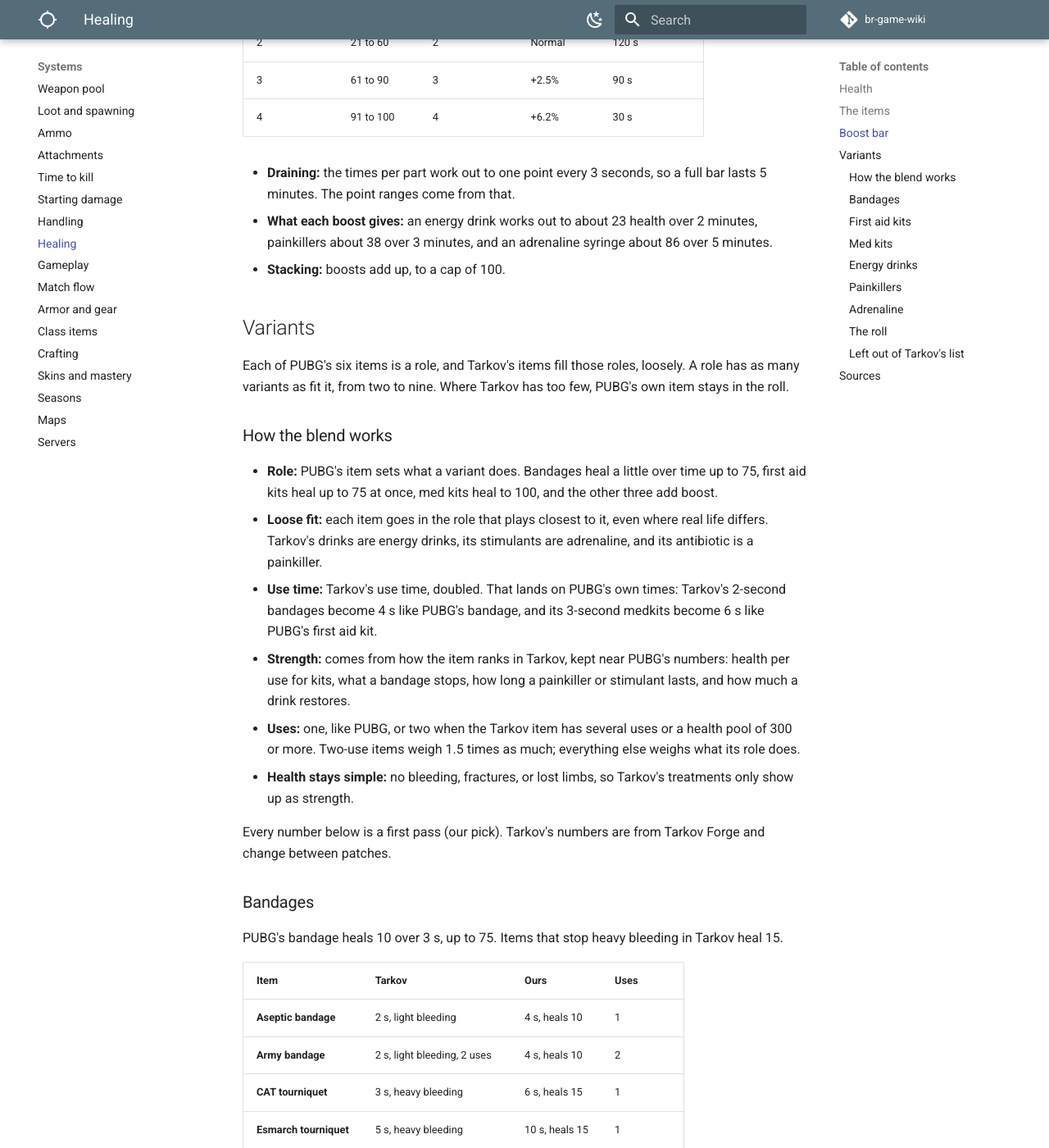
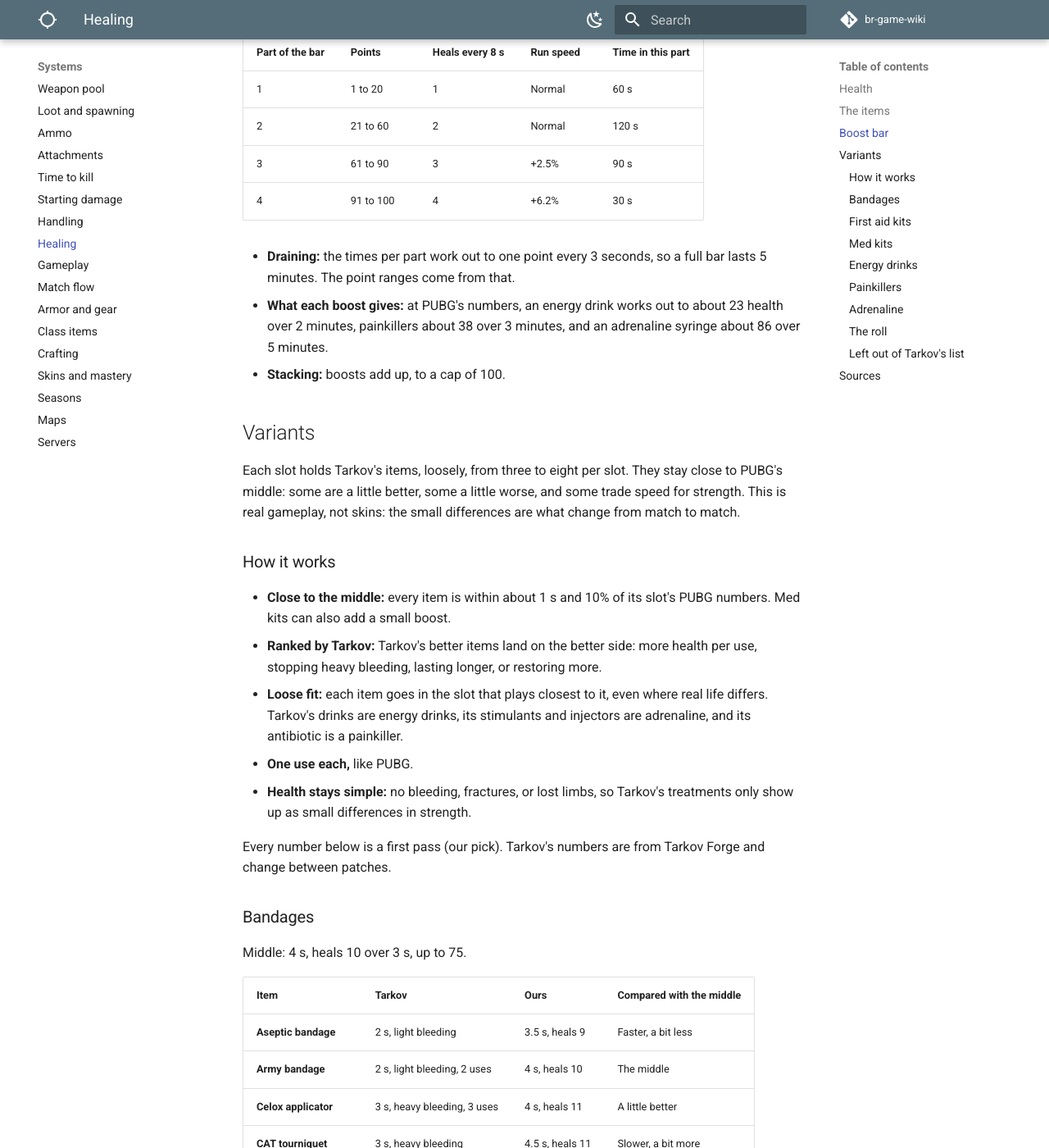
Before and after one commit to DerrickSpartan1/br-game-wiki, an MkDocs documentation site: the page built from docs/systems/healing.md, in a window 1280 px wide and 1400 px high, scrolled down 1438 px. Shown: the whole window at 82% size. Built offline with MkDocs 1.6.1 and Material for MkDocs 9.7.7, drawn with Linux system fonts in a browser that asks for light colours; comment, search, counter and statistics services are not loaded; some of the changed text lies outside the part shown.

Commit message:
Keep healing items close to PUBG's numbers, one Tarkov item per slot
Co-Authored-By: Claude Opus 5.5 <noreply@anthropic.com>
Claude-Session: https://claude.ai/code/session_01LAp2s4euUjj6HZthupXLj4

```diff
--- a/docs/systems/healing.md
+++ b/docs/systems/healing.md
@@ -1,29 +1,29 @@
 # Healing
 
-Healing works like PUBG's: three healing items, three boosts, and the boost bar. PUBG's six items are six roles, and Escape from Tarkov's meds, drinks, and stimulants fill them as variants. Every match rolls one item per role. Numbers marked "our pick" are first passes to tune in play testing.
+Healing works like PUBG's: three healing items, three boosts, and the boost bar. PUBG's six items are six slots, and Escape from Tarkov's meds, drinks, and stimulants fill them, each a little better or a little worse than PUBG's numbers. Every match rolls one item per slot. Numbers marked "our pick" are first passes to tune in play testing.
 
 ## Health
 
 - **100 health,** like PUBG. Zone damage is a percent of that ([The zone](match-flow.md#the-zone)).
-- **Two caps:** bandages and first aid kits only heal up to 75. Only the med kit and the boost bar take you past 75 to 100.
+- **Two caps:** bandages and first aid kits only heal up to about 75 (first aid kits 70 to 80, by item). Only med kits and the boost bar take you past that to 100.
 
 ## The items
 
-PUBG's six items set the six roles. The real items that fill each role are under [Variants](#variants).
+PUBG's six items are the six slots. Their numbers are the middle that every item in the slot is compared with. PUBG's items themselves aren't in the game; the items that fill each slot are under [Variants](#variants).
 
-| Item | Use time | Effect | Weight |
+| Slot | Use time | Effect | Weight |
 | --- | --- | --- | --- |
 | **Bandage** | 4 s | Heals 10 over 3 s, up to 75 | TBD |
 | **First aid kit** | 6 s | Heals to 75 at once; can't be used at 75 or more | TBD |
 | **Med kit** | 8 s | Heals to 100 at once | 20 |
 | **Energy drink** | 4 s | Boost +40 | TBD |
 | **Painkillers** | 7.5 s | Boost +60 | TBD |
-| **Adrenaline syringe** | 6 s | Boost +100, a full bar | 20 |
+| **Adrenaline** | 6 s | Boost +100, a full bar | 20 |
 
-- **Weights** use PUBG's, like ammo and throwables ([Carry weight](armor.md#carry-weight)). PUBG's weights for the bandage, first aid kit, energy drink, and painkillers aren't confirmed yet.
-- **Adrenaline** also speeds up picking up a knocked teammate ([Knockdowns and revives](gameplay.md#knockdowns-revives)). You don't need it in your hands to use it.
-- **Where they spawn:** bandages, first aid kits, energy drinks, and painkillers on the ground; med kits rare on the ground; adrenaline syringes mostly in care packages and rarely on the ground, like PUBG since its Update 12. Vaults hold meds too ([Vaults and keys](match-flow.md#vaults-and-keys)).
-- **PUBG's times changed:** some guides list slower times (first aid kit 7 s, med kit 10 s, adrenaline 10 s). The adrenaline syringe went from 8 s to 6 s in PUBG's Update 12.
+- **Weights** use PUBG's, like ammo and throwables, and every item weighs what its slot does ([Carry weight](armor.md#carry-weight)). PUBG's weights for the bandage, first aid kit, energy drink, and painkillers aren't confirmed yet.
+- **Adrenaline slot:** everything in it also speeds up picking up a knocked teammate ([Knockdowns and revives](gameplay.md#knockdowns-revives)). You don't need it in your hands to use it.
+- **Where they spawn:** bandages, first aid kits, energy drinks, and painkillers on the ground; med kits rare on the ground; adrenaline mostly in care packages and rarely on the ground, like PUBG since its Update 12. Vaults hold meds too ([Vaults and keys](match-flow.md#vaults-and-keys)).
+- **PUBG's times changed:** some guides list slower times (first aid kit 7 s, med kit 10 s, adrenaline 10 s). PUBG's adrenaline syringe went from 8 s to 6 s in its Update 12.
 
 ## Boost bar
 
@@ -37,117 +37,113 @@ PUBG's boost bar, as is. Boosts fill a bar of 100 points that drains over time.
 | 4 | 91 to 100 | 4 | +6.2% | 30 s |
 
 - **Draining:** the times per part work out to one point every 3 seconds, so a full bar lasts 5 minutes. The point ranges come from that.
-- **What each boost gives:** an energy drink works out to about 23 health over 2 minutes, painkillers about 38 over 3 minutes, and an adrenaline syringe about 86 over 5 minutes.
+- **What each boost gives:** at PUBG's numbers, an energy drink works out to about 23 health over 2 minutes, painkillers about 38 over 3 minutes, and an adrenaline syringe about 86 over 5 minutes.
 - **Stacking:** boosts add up, to a cap of 100.
 
 ## Variants
 
-Each of PUBG's six items is a role, and Tarkov's items fill those roles, loosely. A role has as many variants as fit it, from two to nine. Where Tarkov has too few, PUBG's own item stays in the roll.
+Each slot holds Tarkov's items, loosely, from three to eight per slot. They stay close to PUBG's middle: some are a little better, some a little worse, and some trade speed for strength. This is real gameplay, not skins: the small differences are what change from match to match.
 
-### How the blend works
+### How it works
 
-- **Role:** PUBG's item sets what a variant does. Bandages heal a little over time up to 75, first aid kits heal up to 75 at once, med kits heal to 100, and the other three add boost.
-- **Loose fit:** each item goes in the role that plays closest to it, even where real life differs. Tarkov's drinks are energy drinks, its stimulants are adrenaline, and its antibiotic is a painkiller.
-- **Use time:** Tarkov's use time, doubled. That lands on PUBG's own times: Tarkov's 2-second bandages become 4 s like PUBG's bandage, and its 3-second medkits become 6 s like PUBG's first aid kit.
-- **Strength:** comes from how the item ranks in Tarkov, kept near PUBG's numbers: health per use for kits, what a bandage stops, how long a painkiller or stimulant lasts, and how much a drink restores.
-- **Uses:** one, like PUBG, or two when the Tarkov item has several uses or a health pool of 300 or more. Two-use items weigh 1.5 times as much; everything else weighs what its role does.
-- **Health stays simple:** no bleeding, fractures, or lost limbs, so Tarkov's treatments only show up as strength.
+- **Close to the middle:** every item is within about 1 s and 10% of its slot's PUBG numbers. Med kits can also add a small boost.
+- **Ranked by Tarkov:** Tarkov's better items land on the better side: more health per use, stopping heavy bleeding, lasting longer, or restoring more.
+- **Loose fit:** each item goes in the slot that plays closest to it, even where real life differs. Tarkov's drinks are energy drinks, its stimulants and injectors are adrenaline, and its antibiotic is a painkiller.
+- **One use each,** like PUBG.
+- **Health stays simple:** no bleeding, fractures, or lost limbs, so Tarkov's treatments only show up as small differences in strength.
 
 Every number below is a first pass (our pick). Tarkov's numbers are from Tarkov Forge and change between patches.
 
 ### Bandages
 
-PUBG's bandage heals 10 over 3 s, up to 75. Items that stop heavy bleeding in Tarkov heal 15.
+Middle: 4 s, heals 10 over 3 s, up to 75.
 
-| Item | Tarkov | Ours | Uses |
+| Item | Tarkov | Ours | Compared with the middle |
 | --- | --- | --- | --- |
-| **Aseptic bandage** | 2 s, light bleeding | 4 s, heals 10 | 1 |
-| **Army bandage** | 2 s, light bleeding, 2 uses | 4 s, heals 10 | 2 |
-| **CAT tourniquet** | 3 s, heavy bleeding | 6 s, heals 15 | 1 |
-| **Esmarch tourniquet** | 5 s, heavy bleeding | 10 s, heals 15 | 1 |
-| **Celox applicator** | 3 s, heavy bleeding, 3 uses | 6 s, heals 15 | 2 |
+| **Aseptic bandage** | 2 s, light bleeding | 3.5 s, heals 9 | Faster, a bit less |
+| **Army bandage** | 2 s, light bleeding, 2 uses | 4 s, heals 10 | The middle |
+| **Celox applicator** | 3 s, heavy bleeding, 3 uses | 4 s, heals 11 | A little better |
+| **CAT tourniquet** | 3 s, heavy bleeding | 4.5 s, heals 11 | Slower, a bit more |
+| **Esmarch tourniquet** | 5 s, heavy bleeding | 5 s, heals 10 | A little worse |
 
 Tarkov calls the Celox applicator the CALOK-B, a parody of the real Celox-A.
 
 ### First aid kits
 
-PUBG's first aid kit heals to 75 at once. Kits that heal 70 or more per use in Tarkov do the same. Kits that heal 50 per use heal 50, still only up to 75.
+Middle: 6 s, heals to 75 at once.
 
-| Item | Tarkov | Ours | Uses |
+| Item | Tarkov | Ours | Compared with the middle |
 | --- | --- | --- | --- |
-| **AI-2** | 2 s, 50 per use, pool of 100 | 4 s, heals 50 | 1 |
-| **Car first aid kit** | 3 s, 70 per use, pool of 220 | 6 s, heals to 75 | 1 |
-| **IFAK** | 3 s, 50 per use, pool of 300 | 6 s, heals 50 | 2 |
-| **Salewa first aid kit** | 3 s, 85 per use, pool of 400 | 6 s, heals to 75 | 2 |
+| **AI-2** | 2 s, 50 per use, pool of 100 | 5 s, heals to 70 | Faster, a bit less |
+| **Car first aid kit** | 3 s, 70 per use, pool of 220 | 6 s, heals to 75 | The middle |
+| **IFAK** | 3 s, 50 per use, pool of 300, stops heavy bleeding | 7 s, heals to 80 | Slower, a bit more |
 
 ### Med kits
 
-PUBG's med kit heals to 100 at once. Tarkov has only one real kit this big, so PUBG's med kit stays in the roll.
+Middle: 8 s, heals to 100 at once.
 
-| Item | Tarkov | Ours | Uses |
+| Item | Tarkov | Ours | Compared with the middle |
 | --- | --- | --- | --- |
-| **Med kit** | PUBG's | 8 s, heals to 100 | 1 |
-| **Grizzly medical kit** | 5 s, 175 per use, pool of 1,800 | 10 s, heals to 100 | 2 |
+| **AFAK** | 3 s, 60 per use, pool of 400 | 7 s, heals to 95 | Faster, a bit less |
+| **Salewa first aid kit** | 3 s, 85 per use, pool of 400 | 8 s, heals to 100 | The middle |
+| **Grizzly medical kit** | 5 s, 175 per use, pool of 1,800 | 9 s, heals to 100, boost +20 | Slower, a bit more |
 
 The Grizzly is based on Adventure Medical Kits' Sportsman Series Grizzly.
 
 ### Energy drinks
 
-PUBG's energy drink gives boost +40. Tarkov's drinks restore hydration and energy; here the boost is 20 plus a third of the two added together, rounded to 5. Every drink takes 4 s, like PUBG's. Tarkov's brands are its own parodies, so ours use plain names: cola, not TarCola.
+Middle: 4 s, boost +40. Tarkov's drinks restore hydration and energy; the ones that restore more land higher. Tarkov's brands are its own parodies, so ours use plain names: cola, not TarCola.
 
-| Item | Tarkov | Ours | Uses |
+| Item | Tarkov | Ours | Compared with the middle |
 | --- | --- | --- | --- |
-| **Energy drink** | PUBG's | 4 s, boost +40 | 1 |
-| **Energy drink can** | Max Energy and Hot Rod: hydration 20, energy 10 to 12 | 4 s, boost +30 | 1 |
-| **Cola** | TarCola: hydration 15, energy 5 | 4 s, boost +25 | 1 |
-| **Iced green tea** | Hydration 15 | 4 s, boost +25 | 1 |
-| **Milk** | Hydration 30, energy 20 | 4 s, boost +35 | 1 |
-| **Juice pack** | Grand, Vita, and apple juice: hydration 25 to 30, energy 5 to 8, many sips | 4 s, boost +30 | 2 |
-| **Water bottle** | Hydration 60, many sips | 4 s, boost +40 | 2 |
-| **Kvass** | Hydration 65, energy 15, many sips | 4 s, boost +45 | 2 |
-| **Mineral water** | Aquamari: hydration 100, energy 20, many sips | 4 s, boost +60 | 2 |
+| **Iced green tea** | Hydration 15 | 3.5 s, boost +35 | Faster, a bit less |
+| **Cola** | TarCola: hydration 15, energy 5 | 4 s, boost +35 | A little worse |
+| **Energy drink can** | Max Energy and Hot Rod: hydration 20, energy 10 to 12 | 4 s, boost +40 | The middle |
+| **Juice pack** | Grand, Vita, and apple juice: hydration 25 to 30, energy 5 to 8 | 4 s, boost +40 | The middle |
+| **Milk** | Hydration 30, energy 20 | 4 s, boost +45 | A little better |
+| **Water bottle** | Hydration 60 | 4.5 s, boost +45 | Slower, a bit more |
+| **Kvass** | Hydration 65, energy 15 | 4.5 s, boost +45 | Slower, a bit more |
+| **Mineral water** | Aquamari: hydration 100, energy 20 | 4 s, boost +45 | A little better |
 
 ### Painkillers
 
-PUBG's painkillers give boost +60. Here the boost comes from how long the item kills pain in Tarkov, with Tarkov's morphine (300 s) matching PUBG's +60, rounded to 5.
+Middle: 7.5 s, boost +60. Ones that kill pain longer in Tarkov land higher.
 
-| Item | Tarkov | Ours | Uses |
+| Item | Tarkov | Ours | Compared with the middle |
 | --- | --- | --- | --- |
-| **Analgin** | 3 s, 80 s of pain relief, 4 uses | 6 s, boost +15 | 2 |
-| **Ibuprofen** | 5 s, 280 s, 8 uses | 10 s, boost +55 | 2 |
-| **Vaseline balm** | 6 s, 300 s, 3 uses | 12 s, boost +60 | 2 |
-| **Golden Star balm** | 7 s, 350 s, 5 uses | 14 s, boost +70 | 2 |
-| **Morphine injector** | 2 s, 300 s, 1 use | 4 s, boost +60 | 1 |
-| **Augmentin** | 5 s, 150 s, 1 use | 10 s, boost +30 | 1 |
+| **Analgin** | 3 s, 80 s of pain relief | 6.5 s, boost +55 | Faster, a bit less |
+| **Augmentin** | 5 s, 150 s | 7.5 s, boost +55 | A little worse |
+| **Ibuprofen** | 5 s, 280 s | 7 s, boost +60 | A little better |
+| **Vaseline balm** | 6 s, 300 s | 8 s, boost +60 | A little worse |
+| **Golden Star balm** | 7 s, 350 s | 8 s, boost +65 | Slower, a bit more |
 
 Augmentin is an antibiotic, but Tarkov treats it as pain relief, so it's a painkiller here too.
 
 ### Adrenaline
 
-PUBG's adrenaline syringe fills the boost bar, and Tarkov's stimulants join it here. Every Tarkov stimulant takes 2 s, so 4 s here. Ones whose effects last 120 s or more in Tarkov fill the bar; 60-second ones give +80. Everything in this role also speeds up picking up a teammate.
+Middle: 6 s, boost +100. Tarkov's real stimulants and injectors go here, including morphine. Ones whose effects last longer in Tarkov land higher.
 
-| Item | Tarkov | Ours | Uses |
+| Item | Tarkov | Ours | Compared with the middle |
 | --- | --- | --- | --- |
-| **Adrenaline syringe** | PUBG's | 6 s, boost +100 | 1 |
-| **Adrenaline injector** | 60 s: endurance and strength, kills pain | 4 s, boost +80 | 1 |
-| **Perfotoran** | 60 s: stops bleeding, antidote | 4 s, boost +80 | 1 |
-| **L1 (norepinephrine)** | 120 s: strength, endurance, and stamina, kills pain | 4 s, boost +100 | 1 |
-| **Tramadol** | 180 s: endurance, strength, and focus, kills pain | 4 s, boost +100 | 1 |
-| **Meldonin** | 900 s: endurance, strength, and stamina | 4 s, boost +100 | 1 |
+| **Adrenaline injector** | 60 s: endurance and strength, kills pain | 5.5 s, boost +95 | Faster, a bit less |
+| **Perfotoran** | 60 s: stops bleeding, antidote | 6 s, boost +90 | A little worse |
+| **L1 (norepinephrine)** | 120 s: strength, endurance, and stamina, kills pain | 5.5 s, boost +100 | A little better |
+| **Tramadol** | 180 s: endurance, strength, and focus, kills pain | 6 s, boost +100 | The middle |
+| **Morphine injector** | 300 s of pain relief | 6 s, boost +100 | The middle |
+| **Meldonin** | 900 s: endurance, strength, and stamina | 6.5 s, boost +100 | A little worse |
 
 Tarkov calls its tramadol Trimadol. Perfotoran could also cut gas damage for a while, as an antidote (idea, [Red zones](match-flow.md#red-zones)).
 
 ### The roll
 
-- **One item per role per match:** the match rolls each role's item during the lobby countdown, along with the gun pool ([Pre-match lobby](match-flow.md#pre-match-lobby)). Everyone finds the same bandage, the same first aid kit, and so on, so nobody carries five kinds of med kit.
-- **Rolled separately:** each role rolls on its own, so one match might have Esmarch tourniquets and a Grizzly.
-- **Odds:** equal within a role for now (our pick).
+- **One item per slot per match:** the match rolls each slot's item during the lobby countdown, along with the gun pool ([Pre-match lobby](match-flow.md#pre-match-lobby)). Everyone finds the same bandage, the same first aid kit, and so on, so nobody carries five kinds of med kit.
+- **Rolled separately:** each slot rolls on its own, so one match might have Esmarch tourniquets and a Grizzly.
+- **Odds:** equal within a slot for now (our pick).
 - **Fair inside a match:** everyone is on the same items; what changes is from one match to the next, like gun versions ([Rules](../rules.md#versions)).
-- **Named on pickup:** the pickup prompt and the inventory name the item, like a gun's version ([HUD and inventory](gameplay.md#hud-and-inventory)).
+- **Named on pickup:** the pickup prompt and the inventory name the item and its use time, like a gun's version ([HUD and inventory](gameplay.md#hud-and-inventory)).
 
 ### Left out of Tarkov's list
 
-- **AFAK:** its real-life basis isn't confirmed.
 - **Splints and surgical kits** (aluminum and immobilizing splints, Tigzresq, CMS, Surv12): there are no fractures or lost limbs here.
 - **Made-up stimulants** (Propital, eTG-change, the SJ series, Zagustin, and others): Tarkov's own inventions, so they'd need our own names. Not in yet.
 - **Alcohol** (beer, vodka, whiskey, moonshine) and Tarkov's rarer branded waters: left out.
```
Also changed, not shown: docs/planning/changelog.md (+1 -0 lines), docs/planning/decisions.md (+1 -0 lines), docs/planning/to-do.md (+2 -2 lines), docs/systems/armor.md (+1 -1 lines), docs/systems/gameplay.md (+2 -2 lines).
